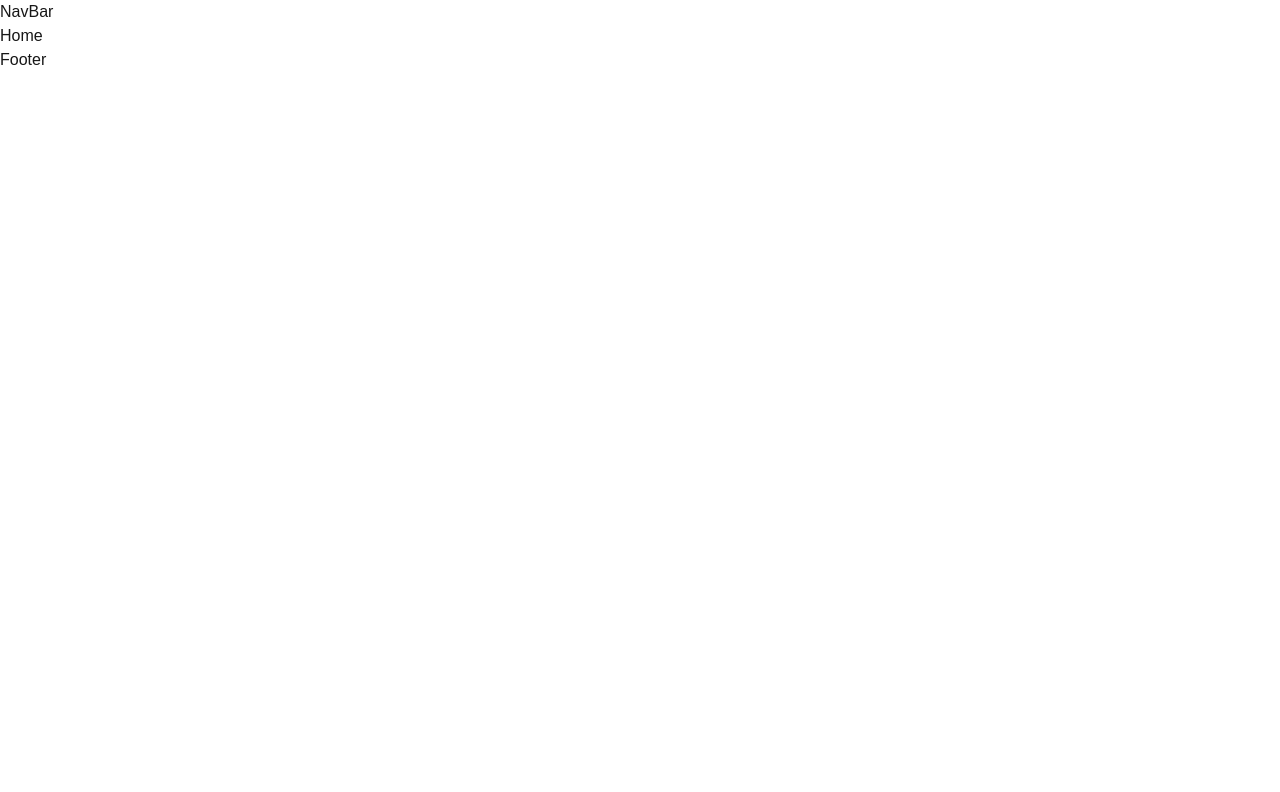
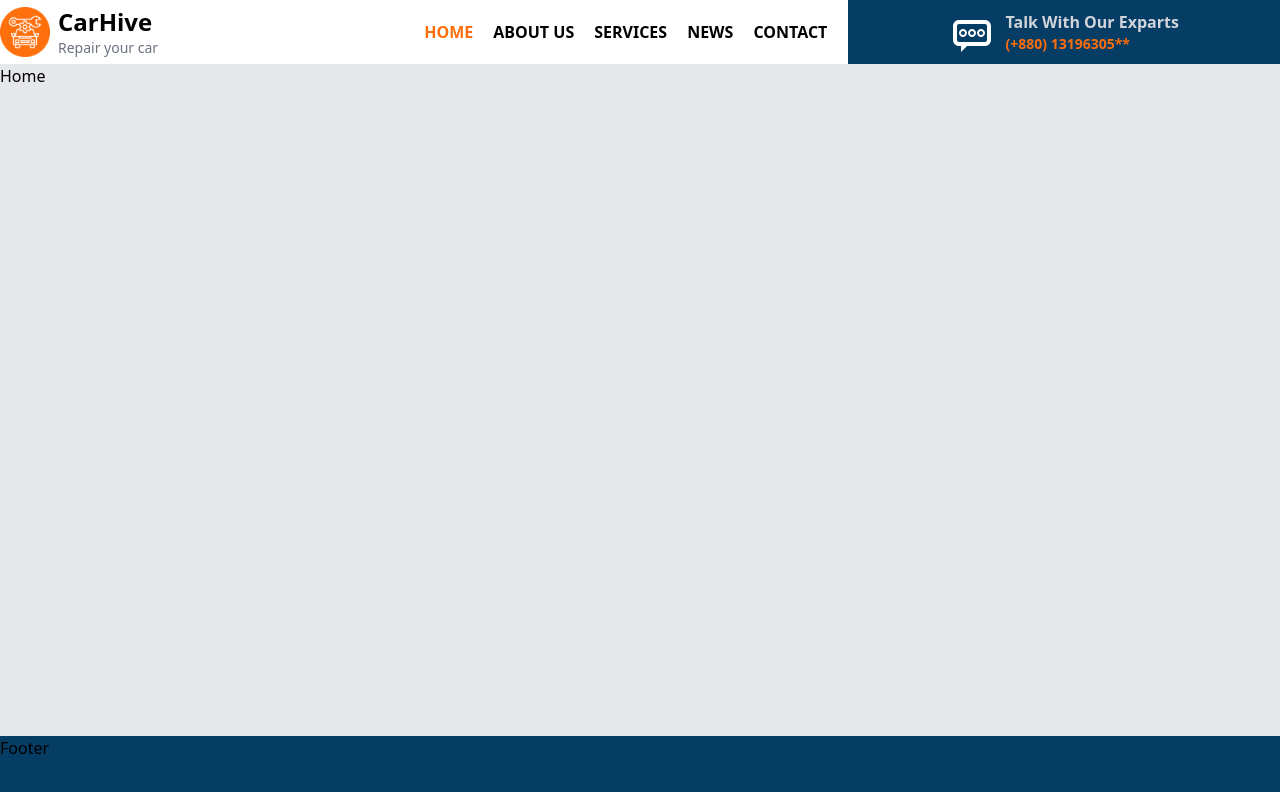
Before and after one commit to Anawrulkabir/car-service-management, a Next.js app: page / in a window 1280 px wide. Shown: the top 792 px of the page. Built offline with nearby package versions, Linux system fonts and the light colour scheme.

Commit message:
Navbar added

```diff
--- a/app/globals.css
+++ b/app/globals.css
@@ -1,92 +1,3 @@
 @tailwind base;
 @tailwind components;
 @tailwind utilities;
-
-:root {
-  --background: #ffffff;
-  --foreground: #171717;
-}
-
-@media (prefers-color-scheme: dark) {
-  :root {
-    --background: #0a0a0a;
-    --foreground: #ededed;
-  }
-}
-
-body {
-  color: var(--foreground);
-  background: var(--background);
-  font-family: Arial, Helvetica, sans-serif;
-}
-
-@layer utilities {
-  .text-balance {
-    text-wrap: balance;
-  }
-}
-
-@layer base {
-  :root {
-    --background: 0 0% 100%;
-    --foreground: 0 0% 3.9%;
-    --card: 0 0% 100%;
-    --card-foreground: 0 0% 3.9%;
-    --popover: 0 0% 100%;
-    --popover-foreground: 0 0% 3.9%;
-    --primary: 0 0% 9%;
-    --primary-foreground: 0 0% 98%;
-    --secondary: 0 0% 96.1%;
-    --secondary-foreground: 0 0% 9%;
-    --muted: 0 0% 96.1%;
-    --muted-foreground: 0 0% 45.1%;
-    --accent: 0 0% 96.1%;
-    --accent-foreground: 0 0% 9%;
-    --destructive: 0 84.2% 60.2%;
-    --destructive-foreground: 0 0% 98%;
-    --border: 0 0% 89.8%;
-    --input: 0 0% 89.8%;
-    --ring: 0 0% 3.9%;
-    --chart-1: 12 76% 61%;
-    --chart-2: 173 58% 39%;
-    --chart-3: 197 37% 24%;
-    --chart-4: 43 74% 66%;
-    --chart-5: 27 87% 67%;
-    --radius: 0.5rem;
-  }
-  .dark {
-    --background: 0 0% 3.9%;
-    --foreground: 0 0% 98%;
-    --card: 0 0% 3.9%;
-    --card-foreground: 0 0% 98%;
-    --popover: 0 0% 3.9%;
-    --popover-foreground: 0 0% 98%;
-    --primary: 0 0% 98%;
-    --primary-foreground: 0 0% 9%;
-    --secondary: 0 0% 14.9%;
-    --secondary-foreground: 0 0% 98%;
-    --muted: 0 0% 14.9%;
-    --muted-foreground: 0 0% 63.9%;
-    --accent: 0 0% 14.9%;
-    --accent-foreground: 0 0% 98%;
-    --destructive: 0 62.8% 30.6%;
-    --destructive-foreground: 0 0% 98%;
-    --border: 0 0% 14.9%;
-    --input: 0 0% 14.9%;
-    --ring: 0 0% 83.1%;
-    --chart-1: 220 70% 50%;
-    --chart-2: 160 60% 45%;
-    --chart-3: 30 80% 55%;
-    --chart-4: 280 65% 60%;
-    --chart-5: 340 75% 55%;
-  }
-}
-
-@layer base {
-  * {
-    @apply border-border;
-  }
-  body {
-    @apply bg-background text-foreground;
-  }
-}
--- a/app/layout.tsx
+++ b/app/layout.tsx
@@ -14,8 +14,8 @@ const geistMono = localFont({
 });
 
 export const metadata: Metadata = {
-  title: "Create Next App",
-  description: "Generated by create next app",
+  title: "CarHive",
+  description: "CarHive is a comprehensive car management platform designed to simplify and enhance the way you manage your vehicle fleet or personal cars. Whether you're a business owner overseeing multiple vehicles or an individual car enthusiast, CarHive offers an all-in-one solution for tracking, maintaining, and optimizing your car's performance and service needs",
 };
 
 export default function RootLayout({
@@ -26,7 +26,7 @@ export default function RootLayout({
   return (
     <html lang="en">
       <body
-        className={`${geistSans.variable} ${geistMono.variable} antialiased`}
+        className={`${geistSans.variable} ${geistMono.variable} antialiased max-w-screen-2xl mx-auto`}
       >
         {children}
       </body>
--- a/app/page.tsx
+++ b/app/page.tsx
@@ -1,11 +1,12 @@
 import Footer from "@/components/Footer";
 import Navbar from "@/components/Navbar";
+import HomePage from "@/components/HomePage";
 
 export default function Home() {
   return (
     <div>
       <Navbar/>
-      Home
+      <HomePage/>
       <Footer/>
     </div>
   );
--- a/components/Footer.tsx
+++ b/components/Footer.tsx
@@ -2,7 +2,7 @@ import React from 'react';
 
 const Footer = () => {
     return (
-        <div>
+        <div className='min-h-[10vh] bg-[#053D65]'>
             Footer
         </div>
     );
--- /dev/null
+++ b/components/HomePage.tsx
@@ -0,0 +1,11 @@
+import React from 'react';
+
+const HomePage = () => {
+    return (
+        <div className='min-h-[84vh] bg-gray-200'>
+            Home
+        </div>
+    );
+};
+
+export default HomePage;
--- a/components/Navbar.tsx
+++ b/components/Navbar.tsx
@@ -1,9 +1,38 @@
+import Image from 'next/image';
 import React from 'react';
+import logo from '../images/logo.png'
+import Link from 'next/link';
+import { TiMessageTyping } from 'react-icons/ti';
 
 const Navbar = () => {
     return (
-        <div>
-            NavBar
+        <div className='flex flex-col lg:flex-row items-center justify-between gap-5 '>
+            {/* logo section */}
+            <div className="flex gap-2 w-full items-center justify-center lg:justify-start">
+                <Image src={logo} height={50} width={50} alt='logo' />
+                <div>
+                    <h1 className='text-2xl font-bold'>CarHive</h1>
+                    <p className="text-sm text-gray-500">Repair your car</p>
+                </div>
+            </div>
+            {/* links section */}
+            <div className="w-full flex items-center justify-center lg:justify-start">
+                <ul className='flex gap-5'>
+                    <li className='uppercase font-semibold text-[#FF6E0C]'><Link href={'/'} />Home</li>
+                    <li className='uppercase font-semibold'><Link href={'/'} />About Us </li>
+                    <li className='uppercase font-semibold'><Link href={'/'} />Services</li>
+                    <li className='uppercase font-semibold'><Link href={'/'} />News</li>
+                    <li className='uppercase font-semibold'><Link href={'/'} />Contact</li>
+                </ul>
+            </div>
+            {/* text section */}
+            <div className="bg-[#053D65] flex items-center justify-center px-5 py-2 gap-2 w-full">
+            <TiMessageTyping className='text-5xl text-white'/>
+                <div className='flex flex-col gap-0 space-y-0'>
+                    <h1 className=' font-bold text-gray-300'>Talk With Our Exparts</h1>
+                    <h1 className='text-sm font-bold text-[#FF6E0C]'>(+880) 13196305**</h1>
+                </div>
+            </div>
         </div>
     );
 };
--- a/package.json
+++ b/package.json
@@ -17,6 +17,7 @@
     "next": "14.2.9",
     "react": "^18",
     "react-dom": "^18",
+    "react-icons": "^5.3.0",
     "tailwind-merge": "^2.5.2",
     "tailwindcss-animate": "^1.0.7"
   },
```
Also changed, not shown: images/logo.png (added), 1 other file (tests, documents, lock files or other folders).
